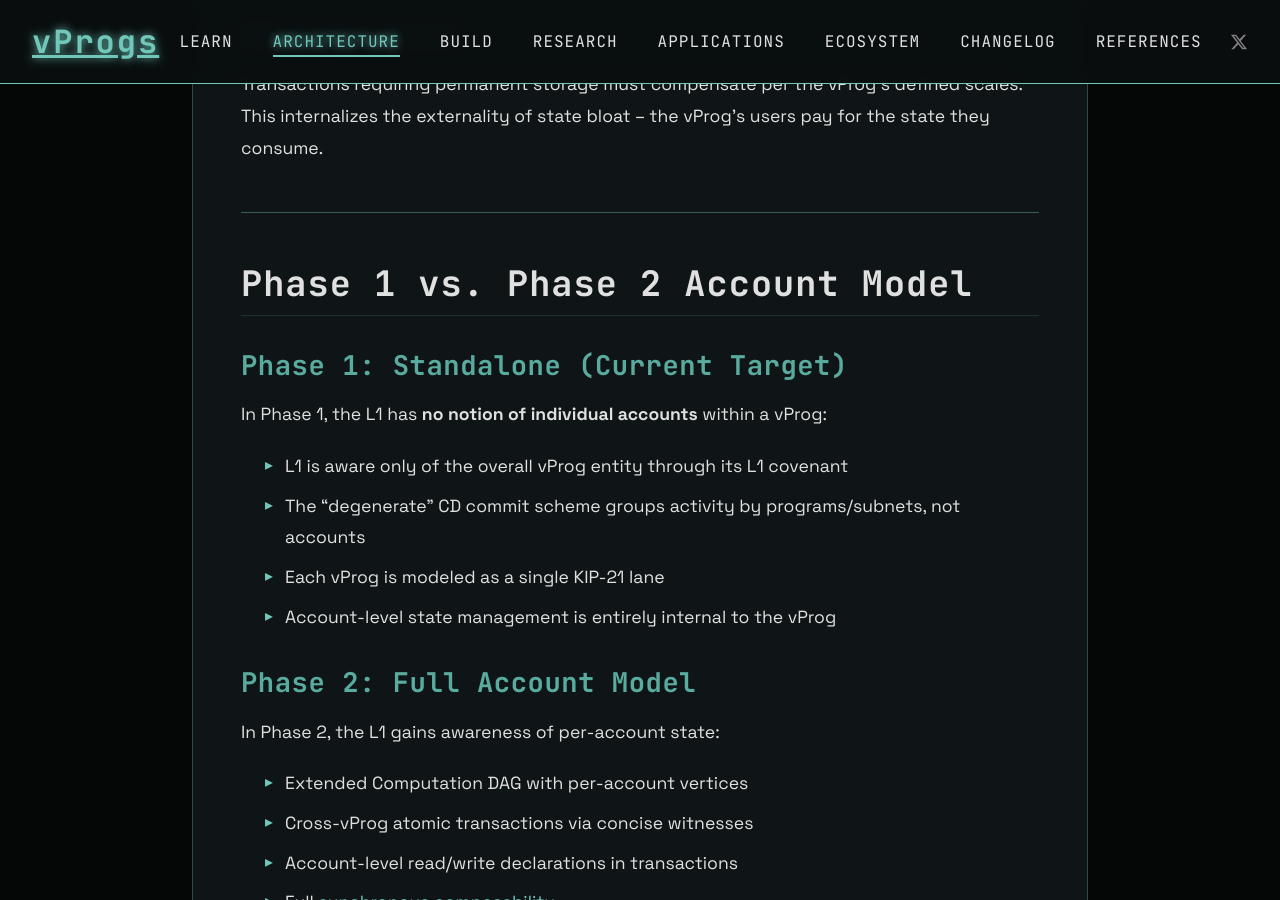
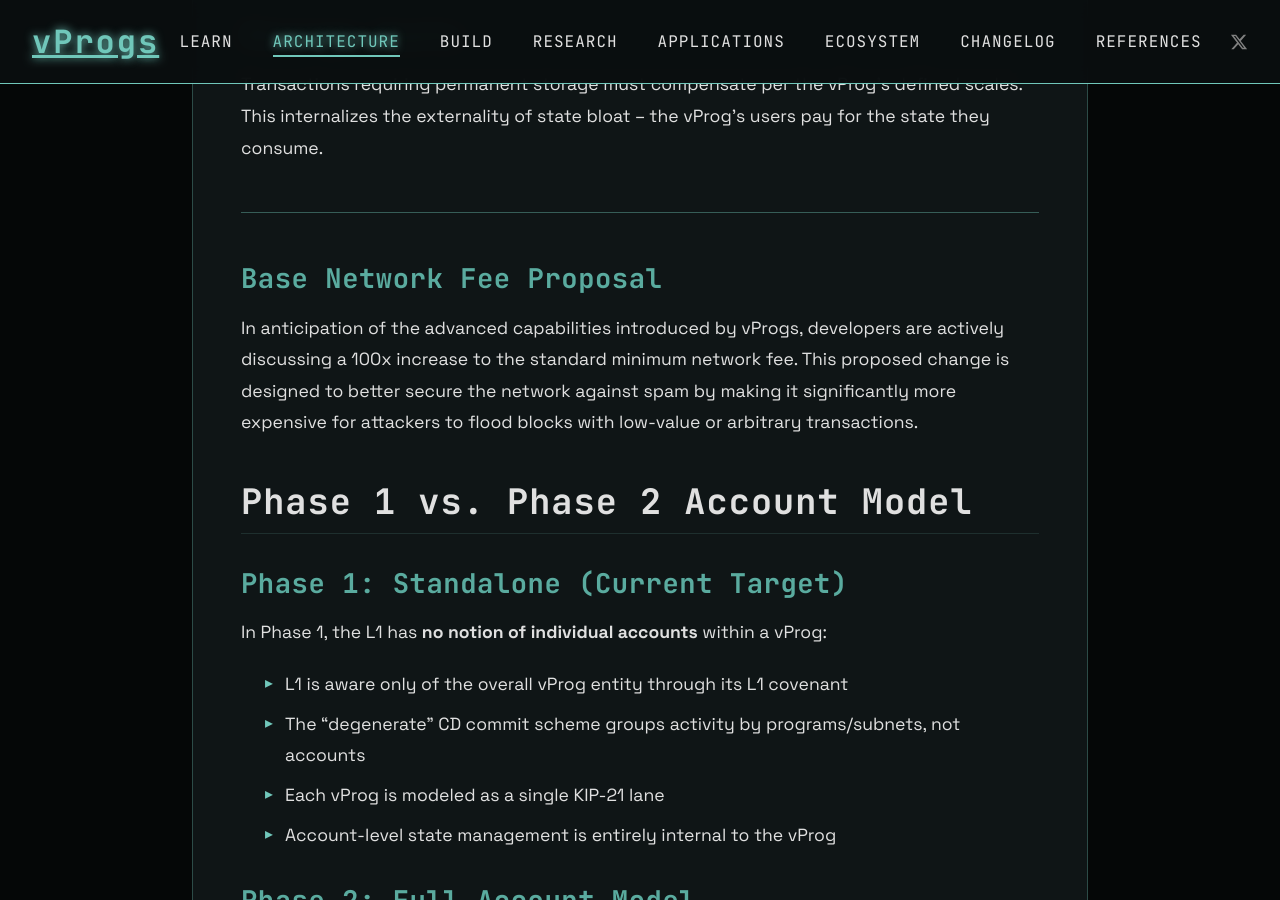
Before and after one commit to creative-inference/vprogs.xyz, a Jekyll site: the page built from architecture/account-model.md, in a window 1280 px wide and 900 px high, scrolled down 7421 px. Built offline with Jekyll 4.4.1, drawn with Linux system fonts in a browser that asks for light colours.

Commit message:
Add note on proposed 100x minimum fee increase [auto]

```diff
--- a/architecture/account-model.md
+++ b/architecture/account-model.md
@@ -215,6 +215,12 @@
 
 ---
 
+
+
+
+### Base Network Fee Proposal
+In anticipation of the advanced capabilities introduced by vProgs, developers are actively discussing a 100x increase to the standard minimum network fee. This proposed change is designed to better secure the network against spam by making it significantly more expensive for attackers to flood blocks with low-value or arbitrary transactions.
+
 ## Phase 1 vs. Phase 2 Account Model
 
 ### Phase 1: Standalone (Current Target)
```
